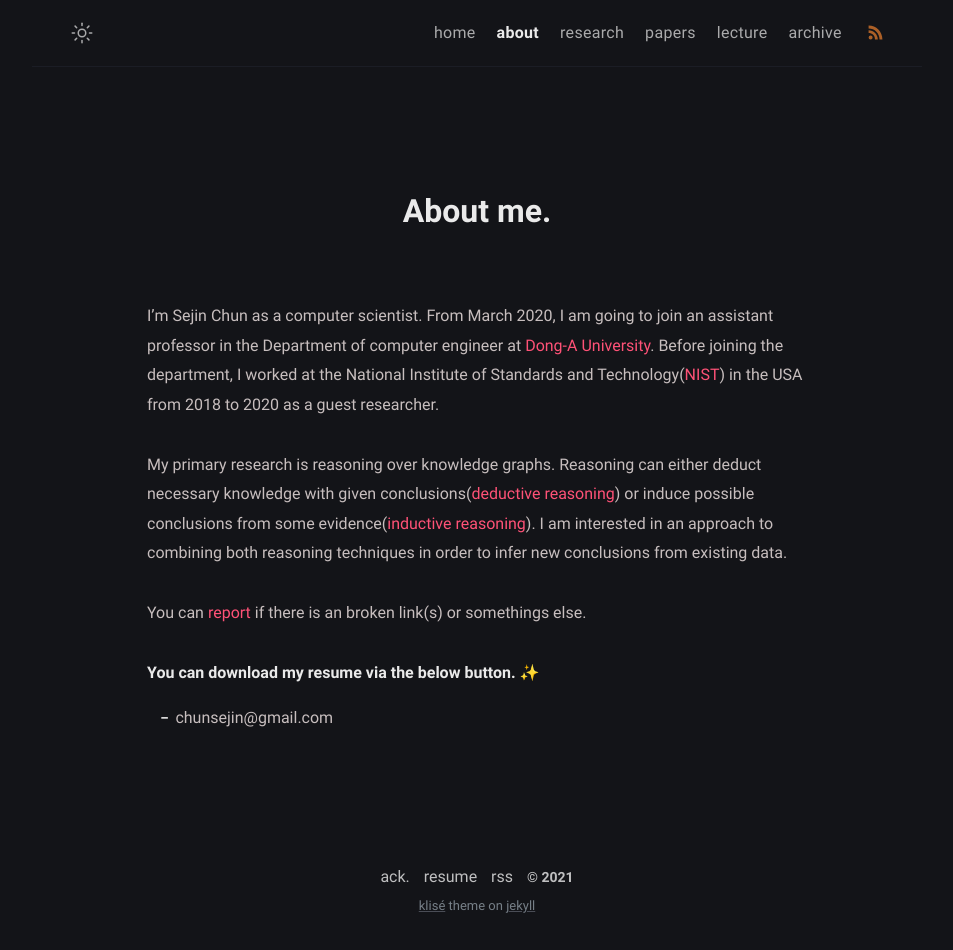
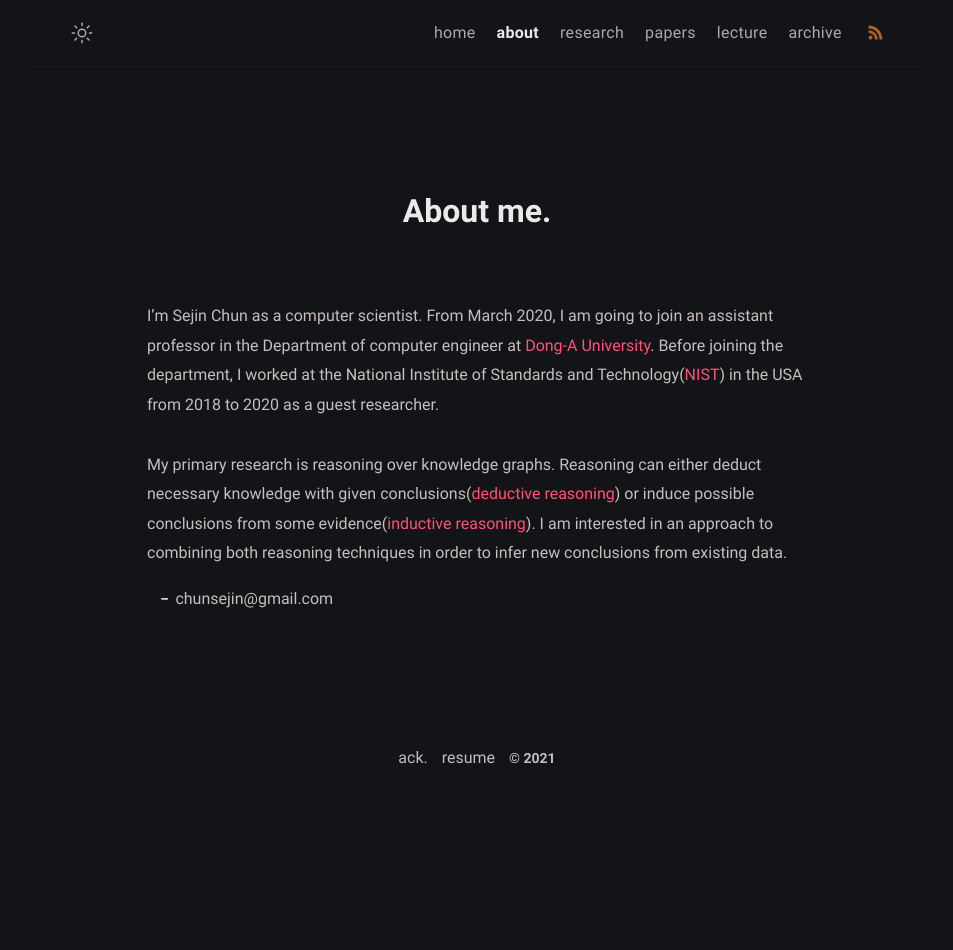
Before and after one commit to chunsejin/archive, a Jekyll site: the page built from about.md, in a window 1280 px wide. Shown: the whole page, without its empty margins (163-1116 px from the left). Built offline with Jekyll 4.4.1, drawn with Linux system fonts in a browser that asks for light colours; after the commit the page ends 900 px from its top, so only the background shows below that.

Commit message:
- update website

```diff
--- a/_config.yml
+++ b/_config.yml
@@ -21,7 +21,7 @@ author:
   twitter: twitter_username # twitter username
   facebook: facebook_username # facebook username
   email: chunsejin@gmail.com # email adress
-  avatar: /assets/img/logo.jpg # change with your own avatar
+  avatar: /assets/img/logo.png # change with your own avatar
 
 # URL settings
 url: "http://www.sejinchun.com" #
--- a/_includes/footer.html
+++ b/_includes/footer.html
@@ -1,21 +1,21 @@
 <footer class="footer">
   <a class="footer_item" href="/thanks">ack.</a>
-  <a class="footer_item" href="javascript::void(0)">resume</a>
-  <a class="footer_item" href="/feed.xml">rss</a>
+  <a class="footer_item" href="/assets/cv.pdf">resume</a>
+<!--  <a class="footer_item" href="/feed.xml">rss</a>-->
   <span class="footer_item">&copy; {{ site.time | date: "%Y" }}</span>
-  <small class="footer_copyright">
-    <!-- Klisé Theme: https://github.com/piharpi/jekyll-klise -->
-    <a
-      href="https://github.com/piharpi/jekyll-klise"
-      target="_blank"
-      rel="noreferrer noopener"
-      >klisé</a
-    >
-    theme on
-    <a href="https://jekyllrb.com" target="_blank" rel="noreferrer noopener"
-      >jekyll</a
-    >
-  </small>
+<!--  <small class="footer_copyright">-->
+<!--    &lt;!&ndash; Klisé Theme: https://github.com/piharpi/jekyll-klise &ndash;&gt;-->
+<!--    <a-->
+<!--      href="https://github.com/piharpi/jekyll-klise"-->
+<!--      target="_blank"-->
+<!--      rel="noreferrer noopener"-->
+<!--      >klisé</a-->
+<!--    >-->
+<!--    theme on-->
+<!--    <a href="https://jekyllrb.com" target="_blank" rel="noreferrer noopener"-->
+<!--      >jekyll</a-->
+<!--    >-->
+<!--  </small>-->
 </footer>
 <script src="/assets/js/main.js" defer="defer"></script>
 
--- a/about.md
+++ b/about.md
@@ -11,8 +11,4 @@ I’m Sejin Chun as a computer scientist. From March 2020, I am going to join an
 My primary research is reasoning over knowledge graphs. Reasoning can either deduct necessary knowledge with given conclusions([deductive reasoning](https://en.wikipedia.org/wiki/Deductive_reasoning)) or induce possible conclusions from some evidence([inductive reasoning](https://en.wikipedia.org/wiki/Inductive_reasoning)).
 I am interested in an approach to combining both reasoning techniques in order to infer new conclusions from existing data.
 
-You can [report](http://github.com/piharpi/jekyll-klise/issues/new) if there is an broken link(s) or somethings else.
-
-**You can download my resume via the below button. ✨**
-
 - {{ site.author.email }}
```
Also changed, not shown: papers.md (+3 -3 lines), thanks.md (+1 -1 lines), 1 other file.
